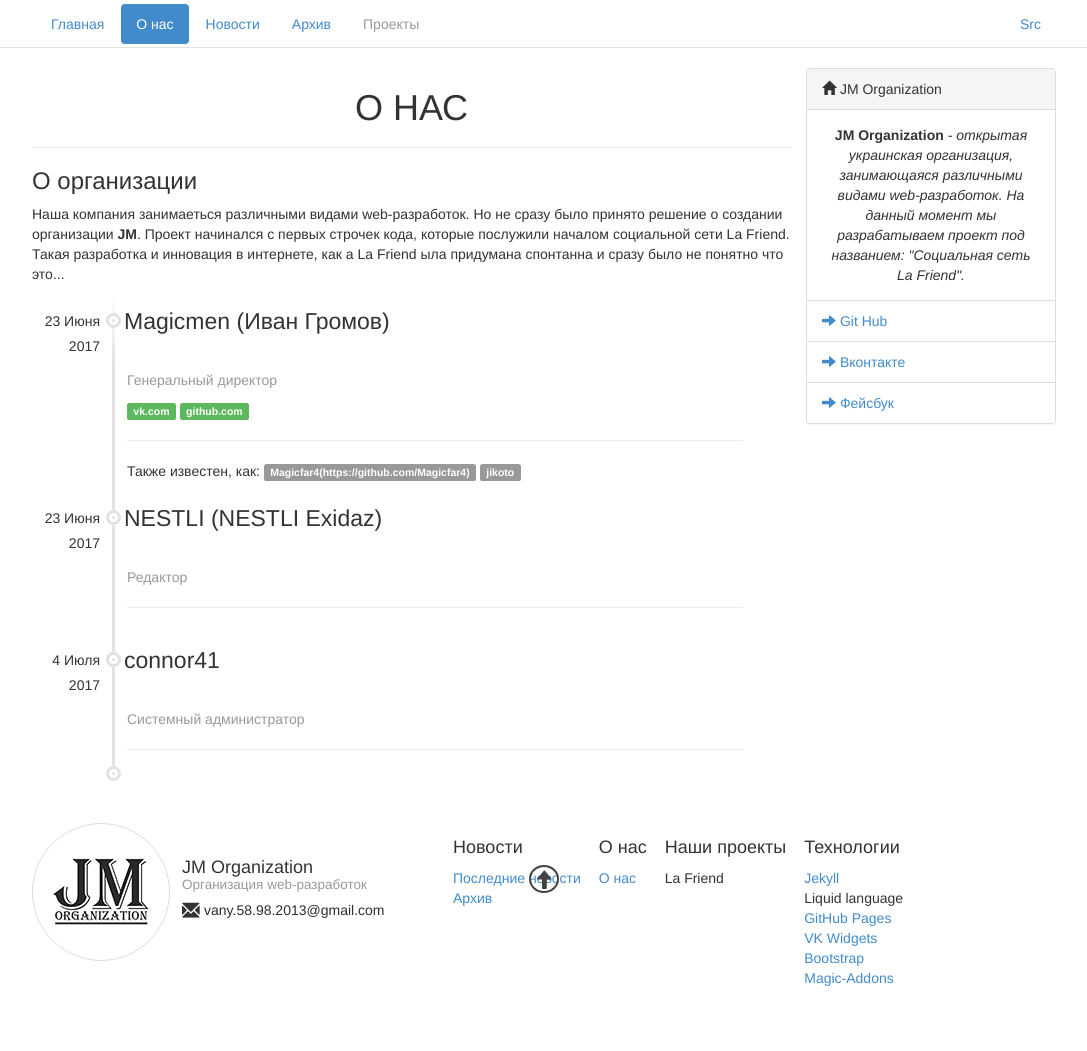
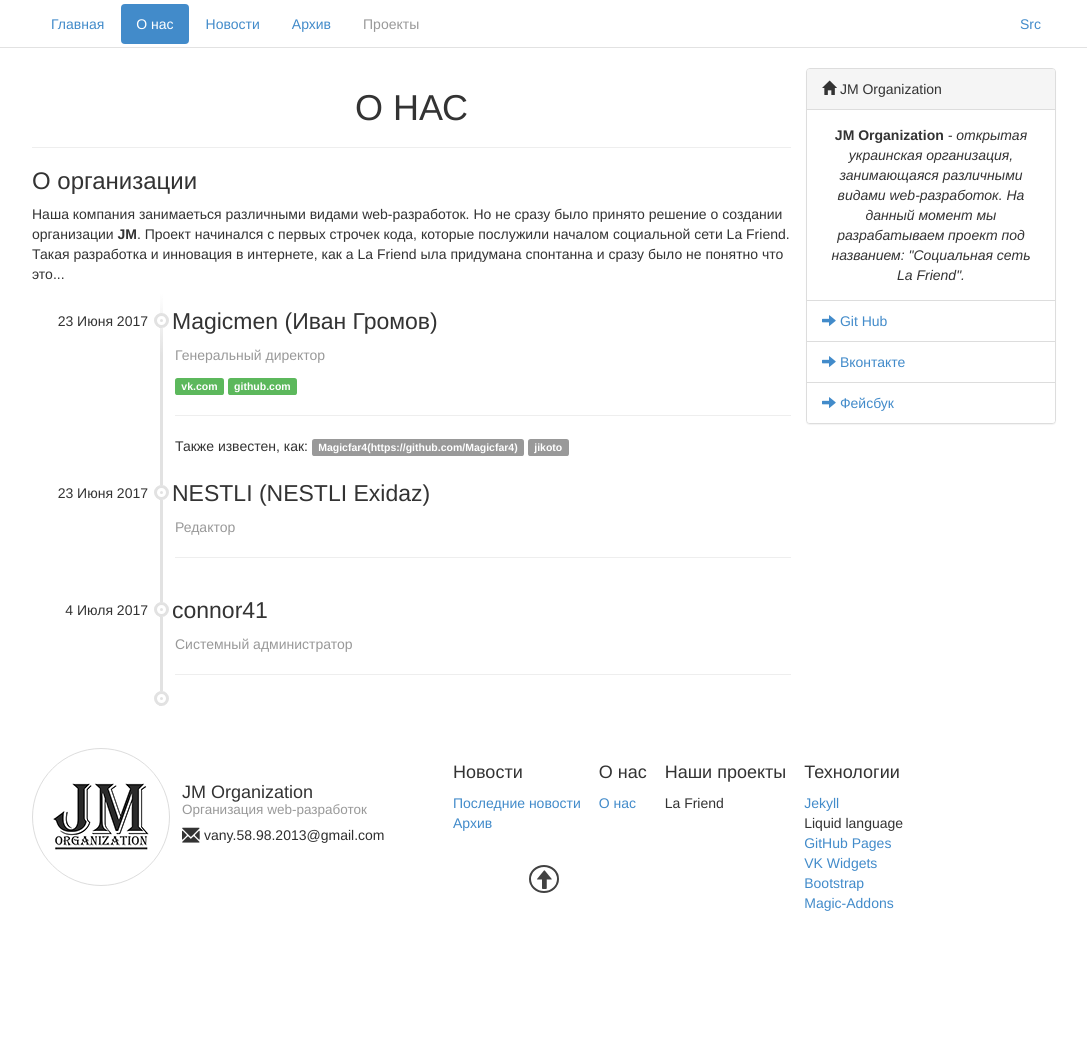
Before and after one commit to jm-organization/jm-organization.github.io, a Jekyll site: the page built from about/index.html, in a window 1280 px wide. Shown: the whole page, without its empty margins (96-1183 px from the left). Built offline with Jekyll 4.4.1, drawn with Linux system fonts in a browser that asks for light colours; after the commit the page ends 976 px from its top, so only the background shows below that.

Commit message:
Изменена полоса событий

```diff
--- a/assets/css/main.css
+++ b/assets/css/main.css
@@ -263,7 +263,7 @@
       height: 100%;
       position: absolute;
       z-index: -1;
-      left: 68px; }
+      left: 116px; }
       @media (max-width: 728px) {
         .page-width .jm-archive .jm-a-line, .page-width .jm-about .jm-a-line, .page-width .jm-a-co-workers .jm-a-line {
           left: 56px; } }
@@ -315,7 +315,7 @@
       .page-width .jm-a-co-workers .jm-a-events .jm-a-collaborator > .jm-ac-date, .page-width .jm-a-co-workers .jm-a-collaborators .jm-a-year-block > .jm-archive-article > .jm-aa-date,
       .page-width .jm-a-co-workers .jm-a-collaborators .jm-a-collaborator > .jm-ac-date {
         position: relative;
-        width: 68px;
+        width: 116px;
         display: inline-block;
         text-align: right;
         float: left;
@@ -395,7 +395,7 @@
       .page-width .jm-a-co-workers .jm-a-events .jm-a-collaborator > .jm-ac-cinfo, .page-width .jm-a-co-workers .jm-a-collaborators .jm-a-year-block > .jm-archive-article > .jm-aa-body,
       .page-width .jm-a-co-workers .jm-a-collaborators .jm-a-collaborator > .jm-ac-cinfo {
         display: inline-block;
-        margin-left: 95px;
+        margin-left: 143px;
         padding-top: 9px;
         width: calc(100% - 143px); }
         @media (max-width: 728px) {
--- a/assets/css/main.sass
+++ b/assets/css/main.sass
@@ -269,7 +269,7 @@
 
 
   .jm-archive, .jm-about, .jm-a-co-workers
-    $dateWidth: 68px
+    $dateWidth: 116px
     $dateSDWidth: 56px
     $marginLineWidth: 12px
     $lineWidth: 3px
```
